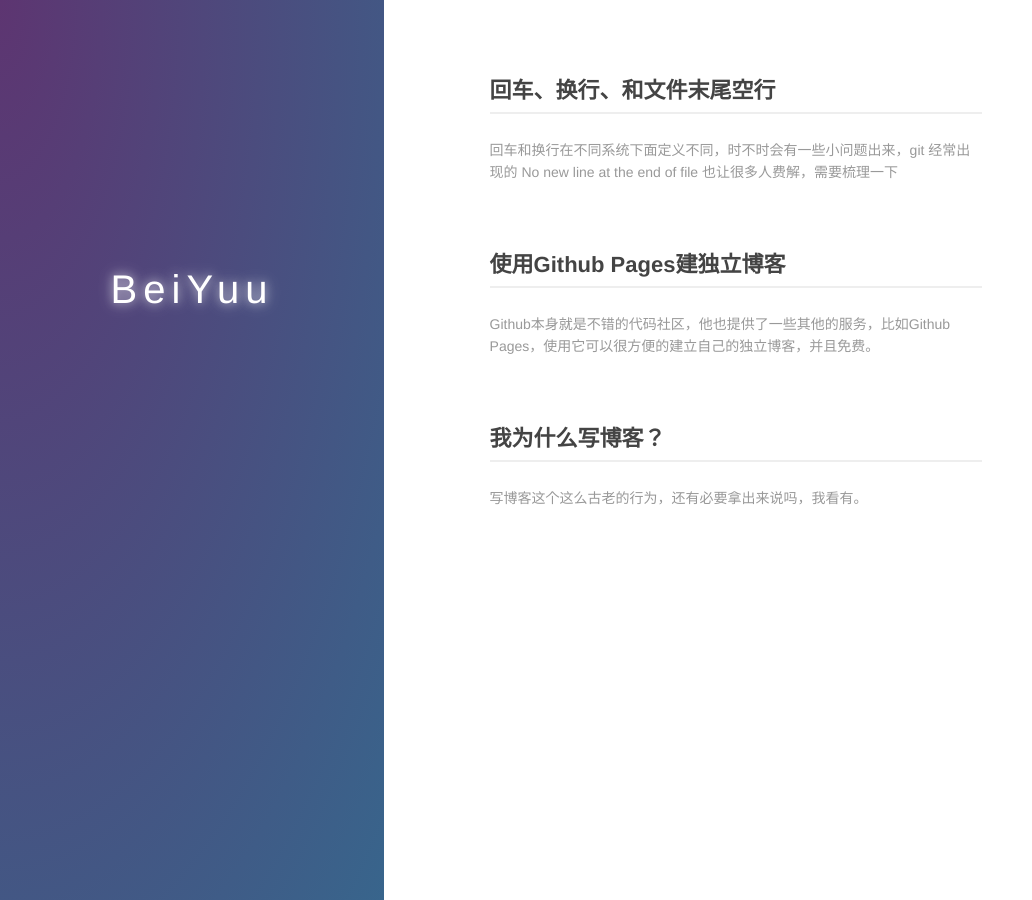
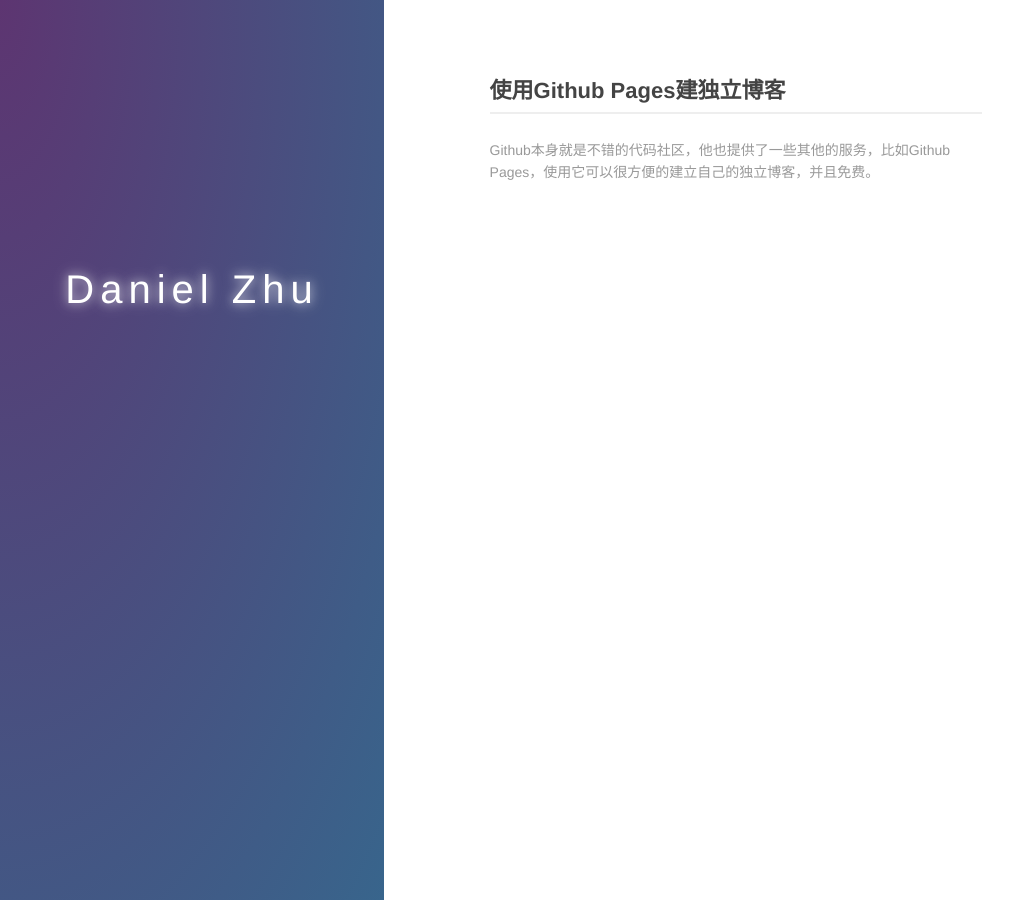
Before and after one commit to zhuguotian/zhuguotian.github.io, a Jekyll site: the page built from index.md, in a window 1280 px wide. Shown: the whole page, without its empty margins (0-1032 px from the left). Built offline with Jekyll 4.4.1, drawn with Linux system fonts in a browser that asks for light colours; part of the change alters nothing that is shown.

Commit message:
Switch some basic info from the template

```diff
--- a/_posts/2011-12-18-why-blog.md
+++ /dev/null
@@ -1,111 +0,0 @@
----
-layout:     post
-title:      我为什么写博客？
-category: blog
-description: 写博客这个这么古老的行为，还有必要拿出来说吗，我看有。
----
-
-## 世界这么乱，装纯给谁看
-
-写博客这个不知道几个“互联网世纪”前的东西，现在还有必要拿出来说吗？不想用太多的理论去说这个命题，先看看两个最近对我影响比较大的两个博客：
-
-* [Steve Losh][]
-* [Derek Sivers][]
-
-第一个是[Steve Losh][]的博客，我在搜索了[VIM][2]相关的关键字之后被带到了这里。简洁的风格和关屏的利落就已经吸引了我，顺手点开其他的文章看了看，博主非常的谨慎认真，每一篇都是高质量的作品，看得出他的用心，整个网站也是异常的简洁舒适，深深的被这种淡然的心态打动，躲进小楼成一统，哪管他春夏与秋冬。再看看他的介绍：
-
-> "I’m a programmer, photographer, dancer & bassist from Rochester, New York."
-
-呵呵，他完全就过着我期望的生活。
-
-第二位博主的['Co-op Business Model'][3]文章也是让我茅厕顿开，这种分享的精神，用博主自己活生生的例子讲述出来之后，读者自然会被感动的，我也在团队内分享过这篇文章，下面我简要介绍一下他的事迹吧：
-
-* 1994年，他把需要邮寄才能得到的版权申请表单扫描上传到网上，为大家申请提供方便的下载服务，直到版权机构将表单上网之前，他的网站是全美唯一一个可以下载到表单的地方，他也并没有盈利。
-* 1995年，他为自己的乐队注册了一个名字，并且把注册过程详细的写在自己的博客上，很长一段时间内，他的这篇文章几乎成了注册乐队名称的标准教程。
-* 1996年，他有了一个[小唱片公司][4]，也就有了一个条形码账户，他需要支付$750给条码协会，这样他就拥有了十万个条码，一开始他免费把这些条码给朋友们要出售的CD用，后来，越来越多人知道了他有条码，又懒得去自己申请账户，就给他付一定的费用，方便的使用，他每个收费$20，在过去的12年里，他靠出售这个条码就赚到了二百万美元。
-* 1997年，他花费$1000申请了一个信用卡商户账户，用来销售自己的CD，一开始也免费给他的做音乐的朋友们帮忙卖，后来有越来越多的陌生人希望能使用他的账号，省的自己去申请，因为他有一些劳动量，所以也收取一定费用，每张专辑收取$35的制作费，然后每卖一张收$4，在过去的12年中，他赚到了二千万美元。
-* 1999年，他学会了制作网站，一开始是为了展示自己的CD，后来他的朋友们抱怨自己的网站服务商很糟糕，希望能使用[Derek Sivers][]的系统，因为也有一些劳动量，所以会一开始收取$300，然后每个月收取$20，在过去的9年中，他赚到了五百万美元。
-* 2000年以后，他会无偿的分享所有他学到的东西，或许“[他不是最聪明的人][5]”，但是分享没有什么成本，而且这是正确的事，所以在后来的11年里，他收获了很多的好运与快乐，遇见了很多有趣的人。
-
-找到了一个神交的外国博主，又有这么励志“好人好报”的故事，我想大道理不用讲太多也都明白了。
-
-还有一篇理论性很强的文章做参考，[我为什么写博客][9]。
-
-## 那些虚的没用，说点实际的
-
-或许这些看起来很美好的东西，你会觉得离自己很远，那就说点直接的收益，看看是否够诱人。
-
-我还是先推荐一篇文章：[怎样花两年时间去面试一个人][6]，招聘永远是公司和个人的难题，双方的信息不对称，导致这个矛盾无法调和，这篇文章就是告诉你，如何自己去推销自己，让公司得到你的全部优质信息，尤其在现在的网络环境下，将自己工作有用的能力搬上网，那么就是最好的能力证明，就是最好的面试答案。无论你是程序员，还是设计师。
-
-或许你会想，好吧好吧，那我找个博客站开一个博客好了，我不太会同意这个做法，有一个个人的品牌，对于自己的发展只有好处，行走网络江湖，有同一个ID标识，无论在哪里都会让人看到你，这样长期的潜移默化，个人的品牌效力也就展现出来了。然后有一个自己独立的域名，并且用心去经营，肯定会有人欣赏的。而且经过我的一番研究，成本并不是很高。
-
-我期望的博客内容，并不是贴一段代码，或者胡言乱语两句，具体的质量可以参考[Steve Losh]，这样的高质量，更能展现自己的态度，或许你说有一些小心得小点滴也想和大家分享，那也可以在自己的空间下开一个Wiki频道，专门存放琐碎的知识点。
-
-高质量的博文，肯定需要自己缜密的思考，并且需要一定的文笔才能将自己的想法完整清晰的表达出来，我在这两个方面都还差了很多，还需要大量的练习才好，给自己这样的机会。
-
-在快知识、微段子横行的今天，能对一个个问题深入的去思考，一方面得到的是心灵的平静，更多的则是深入思考之后的收获的喜悦感，会有不一样的体会的。
-
-## 技术很简单，不用担心
-
-或者你很幸运不是一个程序员，或者你是一个不用搞这些乱七八糟东西的程序员，那么相信我，你一样可以搭起来一个跟我的一模一样的个人站点的。
-
-我要特别鸣谢以下几个站点、技术：
-
-* [GoDaddy][]
-* [DNSPod][]
-* [GitHub][]
-* [Jekyll][]
-* [Disqus][]
-
-下面我来做一个简要说明，完整的搭建方法，我后面会专门写一篇博客分享给大家，等不及的可以自己去找资料哈。
-
-### GoDaddy & DNSPod
-
-[GoDaddy][]是一家非常不错的域名注册商，良好的用户体验，飞快的生效速度，给力的优惠码，也支持支付宝，永远不用担心国内那些流氓厂商的流氓行为，注册了域名，就可以放心不会被别人抢走。在Godaddy注册域名是一件很简单的事情，按照提示走就完全没有问题，唯一需要动脑筋的可能是，你要想一个既有个人标识，又没有被别人注册的域名了，我觉得我的[BeiYuu][]还是不错的，呵呵。
-
-Godaddy一切都很完美，直到遇到了GFW，原因你肯定懂。前段时间推上风传Godaddy的DNS服务器被墙，导致域名不能解析，看起来好像自己的站被墙了一样，这个确实是个闹心的事情，还好国内有DNS服务的替代产品，而且做得还非常的不错，也是免费的，功能强大，速度快，不用担心被和谐，所以隆重推荐[DNSPod][]给大家，可以试用一下，把DNS服务迁移到DNSPod来，解决后顾之忧，配置比较简单，不懂的可以等我后面的博客啦，哈。
-
-### GitHub & Jekyll
-
-[GitHub][]是一个非常优秀的产品，爆发式的增长，各大优质开源软件的蜂涌而至，只能说明人们太需要他了。**Social Coding**是他的Slogan，产品的设计确实解决了很多代码交流的难题，让世界更平，让交流更畅，关于Git的学习，大家可以移步这里[Pro Git中文版][7]，这也是一个本身就在Github维护的一个项目，高质量的翻译了Git入门书，讲解详细，是学习Git的好资料。
-
-GitHub是一个伟大的产品，[GitHub Pages][]是他伟大的一部分，GitHub Pages基于[Jekyll][]博客引擎，当我深入的研究了他之后，我深深的想给Jekyll的作者一个拥抱，列举一下Jekyll的优点：
-
-- 可以单独放在自己的服务器上，他也是GitHub Pages的基础，质量可靠
-- 将博客最重要的功能抽取出来，去除了[WordPress][]的复杂、烦躁的东西，一切都是清晰可控的
-- 可以方便的使用[Markdown][8]等其他标记语言
-<li>清晰、简洁的文件组织，完美的永久链接方案，既漂亮、又可定制</li>
-<li>博客静态化，速度快</li>
-- [Jekyll][]是完美的
-
-### Disqus
-
-[Jekyll][]都很不错，但是可能有些童鞋会不满意于他不提供评论功能，这个时候，[Disqus][]的出现就显得是雪中送炭了。
-
-Disqus是一个社会化的评论解决方案，请允许我使用这个烂透了的词，调用它的接口非常简单，在自己的页面加载他的一段JS代码即可，如果别人注册了Disqus，那么就可以方便的留言，交流，一处登录，处处方便，而且Disqus也提供了一些spam等策略，不用自己操心了，并且可以和一些现有的博客系统很好的转换对接。越来越多的网站开始使用Disqus的服务了，这是一个非常不错的趋势，Jekyll配合[Disqus][]实在是完美了。我别无所求了。
-
-## TL;DR
-
-写到这里，基本的点已经介绍完毕，看看Jekyll生成的博客页面，我心满意足，虽然文笔很烂，语句多不通顺，但是这是一个新的开始了，我觉得心灵都纯洁了不少，这不是发一条微博什么能带来的快乐。
-
-对于那些对上述技术不是很熟悉的童鞋来说，搭建起来可能还是需要花费些功夫的，我会在后面写一篇专门的教程，给有需要的人，等不及了的，可以自己研究下，**生命在于折腾**。
-
-[BeiYuu]:    http://beiyuu.com  "BeiYuu"
-[Steve Losh]:   http://stevelosh.com/   "Steve Losh"
-[Derek Sivers]: http://sivers.org/  "Derek Sivers"
-[GoDaddy]:  http://godaddy.com  "Godaddy"
-[GitHub]: http://github.com "Github:social coding"
-[Jekyll]:   https://github.com/mojombo/jekyll
-[Disqus]: http://disqus.com "Disqus"
-[DNSPod]: http://dnspod.cn "DNSPod"
-[GitHub Pages]: http://pages.github.com "GitHub Pages"
-[WordPress]:    http://wordpress.org    "WordPress"
-[1]:    {{ page.url}}  ({{ page.title }})
-[2]:  http://stevelosh.com/blog/2011/09/writing-vim-plugins/ "Write Vim Plugins"
-[3]: http://sivers.org/sharing   "The co-op business model: share whatever you've got"
-[4]: http://artificialrecords.com
-[5]: http://sivers.org/below-average    "probably below average"
-[6]: http://mindhacks.cn/2011/11/04/how-to-interview-a-person-for-two-years/    "怎样花两年时间去面试一个人"
-[7]: http://progit.org/book/zh/    "Pro Git"
-[8]: http://markdown.tw/    "Markdown语法"
-[9]: http://www.cnblogs.com/bangerlee/archive/2011/09/11/2173632.html   "Why I Blog翻译版"
--- a/_posts/2016-05-18-carriage-return-line-feed-new-line-end-file.md
+++ /dev/null
@@ -1,102 +0,0 @@
----
-layout: post
-title: 回车、换行、和文件末尾空行
-description: 回车和换行在不同系统下面定义不同，时不时会有一些小问题出来，git 经常出现的 No new line at the end of file 也让很多人费解，需要梳理一下
-category: blog
----
-
-## 回车和换行
-
-回车 (Carriage Return) 和换行 (Line Feed) 的区别，[这里](http://stackoverflow.com/questions/1761051/difference-between-n-and-r)有一个历史原因可参考：
-
-> 在计算机还没有出现之前，有一种叫做电传打字机（Teletype Model 33）的玩意，每秒钟可以打10个字符。但是它有一个问题，就是打完一行换行的时候，要用去0.2秒，正好可以打两个字符。要是在这0.2秒里面，又有新的字符传过来，那么这个字符将丢失。
-
-> 于是，研制人员想了个办法解决这个问题，就是在每行后面加两个表示结束的字符。一个叫做"回车"，告诉打字机把打印头定位在左边界；另一个叫做"换行"，告诉打字机把纸向下移一行。
-
-发明计算机时，这个概念被沿用下来，但因为条件的限制和设计者的喜好，有了一些分歧：
-
-- Unix 系统里，每行结尾只有"<换行>"，即"\n"
-- Windows 系统里面，每行结尾是"<回车><换行>"，即"\r\n"
-- 在老的 Mac 系统里，每行结尾是"<回车>"，即"\r"
-
-我们来验证一下，我在 Windows 下用记事本新建一个文本文件，它的二进制编码如下：
-
-    //源文件内容
-    hello
-    hello2
-
-    //二进制内容
-    0000000: 6865 6c6c 6f0d 0a68 656c 6c6f 32         hello..hello2
-
-同样在 Mac 下用 Vim 新建一个：
-
-    //源文件内容
-    hello
-    hello2
-
-    //二进制内容
-    0000000: 6865 6c6c 6f0a 6865 6c6c 6f32 0a         hello.hello2.
-
-`0a`是 LF 的 ASCII 编码, `0d`是 CR 的 ASCII 编码。区别很明显了
-
-- Mac 下的文本文件在 Windows 下打开会成为一行，因为 Windows 只认识`\r\n`，也就是`0d0a`
-- Windows 下的文本文件在 Mac 下打开，Vim 中会在每行末尾显示一个 `^M`，(不是两个字符组成的)
-
-## 文件末尾空行
-
-[POSIX](https://zh.wikipedia.org/zh-sg/POSIX)对行的[定义](http://pubs.opengroup.org/onlinepubs/9699919799/basedefs/V1_chap03.html#tag_03_206)如下：
-
-  > 3.206 Line
-
-  > A sequence of zero or more non- <newline\> characters plus a terminating <newline\> character.
-
-  > 行是由0个或者多个非 "换行" 符的字符组成，并且以 "换行" 符结尾。
-
-这样做有什么好处呢，举个例子：
-
-    //hello.c
-    #include head.h
-    print('hello')
-
-    //world.c
-    #include tail.h
-    print('hello')
-
-如果这两个文件都按 POSIX 规范来写， 在`cat *.c`之后，是没有问题的：
-
-    //cat.c
-
-    #include head.h
-    print('hello')
-    #include tail.h
-    print('hello')
-
-如果缺少最后一行的换行符（如 Windows 文件那样的定义），`cat`之后，就有问题了：
-
-    //error.c
-
-    #include head.h
-    print('hello')#include tail.h
-    print('hello')
-
-所以，从这点去理解 POSIX 对行的定义，非常合理，对于任意文件的拼接，也各自保持了文件的完整性。
-
-不遵守标准带来的则是：在一些编辑器下面，比如 Sublime，他把`\n`的当做了行之间的分隔符，于是文件最后一行的`\n`就看上去成了一个新的空行，这就是错误解读标准造成的，拼接文件时也会产生不必要的麻烦，比如上例。
-
-## \ No new line at end of file
-
-基于上面的原因，再去看 git diff 的`\ No new line at end of file`信息，就很好解释了。
-
-各编辑器对于换行符的理解偏差，导致的文件确实发生了变化，多了或少了最后的`0a`，那么对于 diff 程序来说，这当然是不可忽略的，但因为`0a`是不可见字符，并且是长久以来的历史原因，所以 diff 程序有个专门的标记来说明这个变化，就是：
-
-`\ No new line at end of file`
-
-各编辑器也有相应的办法去解决这个问题，比如 Sublime，在`Default/Preferences.sublime-settings`中设置：
-
-    // Set to true to ensure the last line of the file ends in a newline
-    // character when saving
-    "ensure_newline_at_eof_on_save": true,
-
-所以，请遵守规范。
-
-[BeiYuu]:    http://beiyuu.com  "BeiYuu"
--- a/index.md
+++ b/index.md
@@ -6,10 +6,7 @@ layout: default
   <div class="index-wrapper">
     <div class="aside">
       <div class="info-card">
-        <h1>BeiYuu</h1>
-        <a href="http://weibo.com/beiyuu/" target="_blank"><img src="http://www.weibo.com/favicon.ico" alt="" width="25"/></a>
-        <a href="http://www.douban.com/people/beiyuu/" target="_blank"><img src="http://www.douban.com/favicon.ico" alt="" width="22"/></a>
-        <a href="http://instagram.com/beiyuu/" target="_blank"><img src="http://d36xtkk24g8jdx.cloudfront.net/bluebar/00c6602/images/ico/favicon.ico" alt="" width="22"/></a>
+        <h1>Daniel Zhu</h1>
       </div>
       <div id="particles-js"></div>
     </div>
```
Also changed, not shown: README.md, _posts/2012-02-22-github-pages.md (line endings or trailing spaces).
